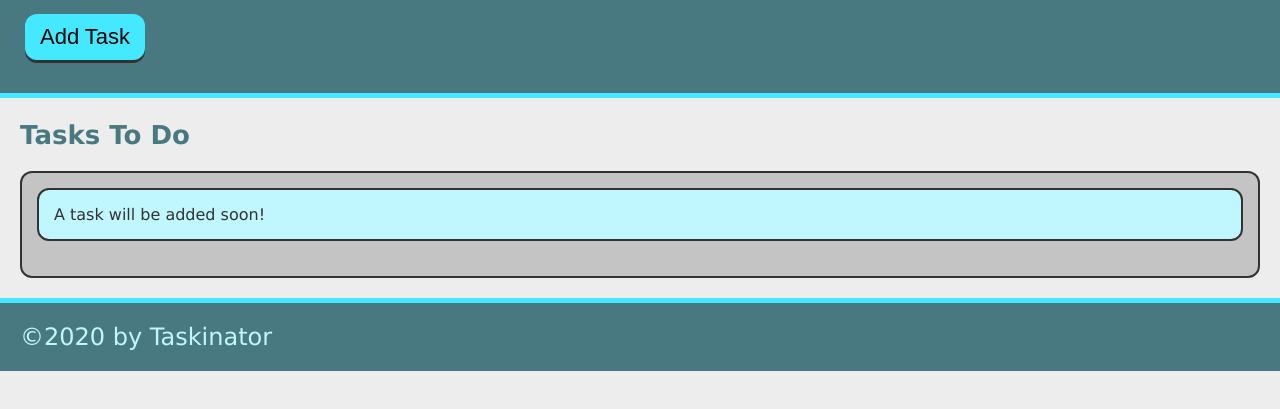
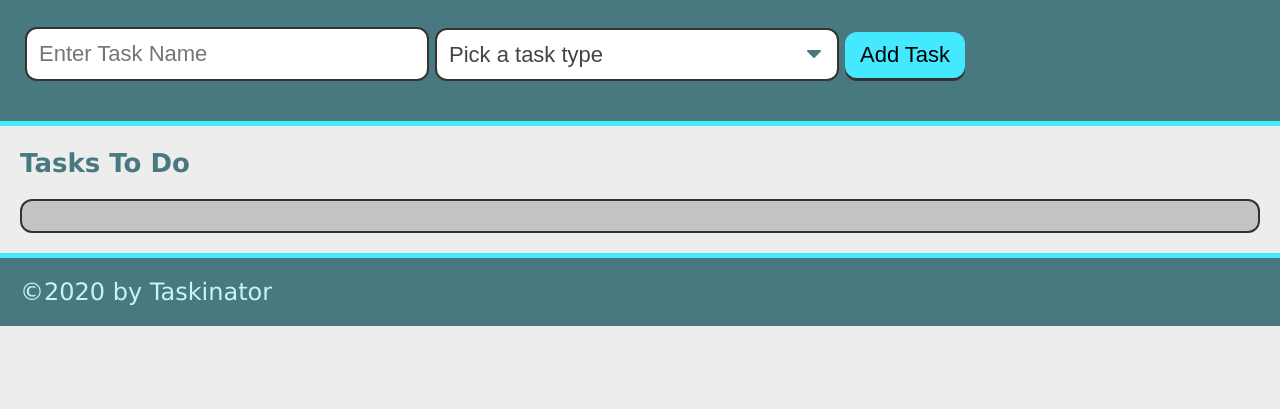
Before and after one commit to AlexJG501/taskinator, a plain HTML site: page index.html in a window 1280 px wide. Shown: the part 115-524 px from the top of the page. Drawn offline with Linux system fonts and the light colour scheme.

Commit message:
added forms

```diff
--- a/assets/js/script.js
+++ b/assets/js/script.js
@@ -1,11 +1,14 @@
-var buttonEl = document.querySelector("#save-task");
+var formEl = document.querySelector("#task-form");
 var tasksToDoEl = document.querySelector("#tasks-to-do");
 
-var createTaskHandler = function() {
+var createTaskHandler = function(event) {
+
+    event.preventDefault();
+
     var listItemEl = document.createElement("li");
-  listItemEl.className = "task-item";
-  listItemEl.textContent = "This is a new task.";
-  tasksToDoEl.appendChild(listItemEl);
-}
+    listItemEl.className = "task-item";
+    listItemEl.textContent = "This is a new task.";
+    tasksToDoEl.appendChild(listItemEl);
+};
 
-buttonEl.addEventListener("click", createTaskHandler);
+formEl.addEventListener("submit", createTaskHandler);
--- a/index.html
+++ b/index.html
@@ -13,14 +13,29 @@
   <header>
     <h1 class="page-title">Taskinator</h1>
     <p>Click the button below to add a new task!</p>
-    <button class="btn" id="save-task">Add Task</button>
+    <form id="task-form">
+      <div class="form-group">
+        <input type="text" name="task-name" placeholder="Enter Task Name" />
+      </div>
+      <div class="form-group">
+        <select name="task-type" class="select-dropdown">
+          <option value="" disabled selected>Pick a task type</option>
+          <option value="Print">Print</option>
+          <option value="Web">Web</option>
+          <option value="Mobile">Mobile</option>
+        </select>
+      </div>
+      <div class="form-group">
+        <button class="btn" id="save-task" type="submit">Add Task</button>
+      </div>
+    </form>
 
   </header>
   <main>
     <section class="task-list-wrapper">
       <h2 class="list-title">Tasks To Do</h2>
       <ul class="task-list" id="tasks-to-do">
-        <li class=task-item>A task will be added soon!</li>
+        <!-- JS creates tasks/li here -->
       </ul>
     </section>
   </main>
```
